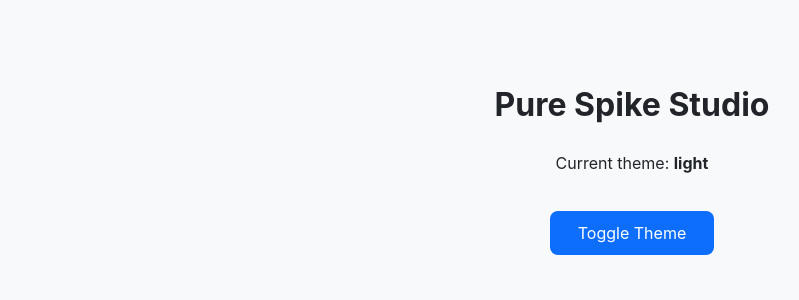
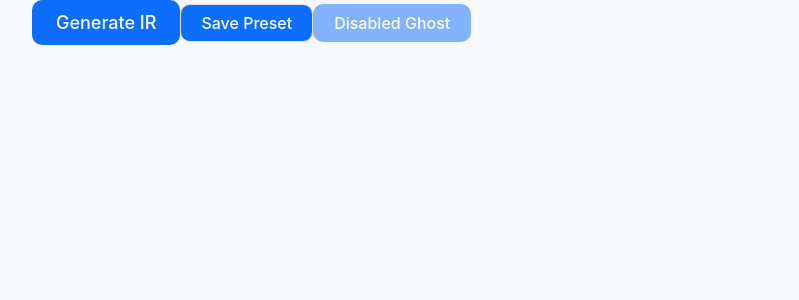
Before and after one commit to TomacBarin/pure-spike, a React (Vite) app: page / in a window 1280 px wide. Shown: the top 300 px of the page, without its empty margins (8-807 px from the left). Built offline with nearby package versions, Linux system fonts and the light colour scheme.

Commit message:
feat: add reusable Button component

```diff
--- a/src/App.tsx
+++ b/src/App.tsx
@@ -1,32 +1,22 @@
 import { useTheme } from './providers/ThemeProvider'
 import './App.css'
 
+import { Button } from './components/ui/Button/Button';
+
 function App() {
-  const { theme, toggleTheme } = useTheme();
+  return (
+    <div>
+      <Button variant="primary" size="lg" onClick={() => alert('Primary!')}>
+        Generate IR
+      </Button>
 
-  return (
-    <div style={{
-      padding: '60px 20px',
-      minHeight: '100vh',
-      backgroundColor: 'var(--color-bg-primary)',
-      color: 'var(--color-text-primary)',
-      textAlign: 'center'
-    }}>
-      <h1 style={{ color: 'var(--color-text-primary)' }}>Pure Spike Studio</h1>
-      <p>Current theme: <strong>{theme}</strong></p>
+      <Button variant="secondary" onClick={() => alert('Secondary')}>
+        Save Preset
+      </Button>
 
-      <button onClick={toggleTheme} style={{
-        marginTop: '20px',
-        padding: '12px 28px',
-        fontSize: '16px',
-        borderRadius: '8px',
-        border: 'none',
-        backgroundColor: 'var(--color-accent)',
-        color: '#fff',
-        cursor: 'pointer'
-      }}>
-        Toggle Theme
-      </button>
+      <Button variant="ghost" disabled>
+        Disabled Ghost
+      </Button>
     </div>
   );
 }
--- /dev/null
+++ b/src/components/ui/Button/Button.module.css
@@ -0,0 +1,76 @@
+.button {
+  display: inline-flex;
+  align-items: center;
+  justify-content: center;
+  gap: var(--spacing-2);           /* 8px */
+  font-family: inherit;
+  font-weight: 500;
+  border: none;
+  border-radius: var(--radius-md); /* 10px */
+  cursor: pointer;
+  transition: all 0.15s ease;
+  user-select: none;
+
+  /* Focus – important for accessibility */
+  &:focus-visible {
+    outline: 2px solid var(--color-accent);
+    outline-offset: 2px;
+  }
+}
+
+/* === VARIANTS === */
+
+.primary {
+  background-color: var(--color-accent);
+  color: white;
+}
+
+.primary:hover:not(:disabled) {
+  filter: brightness(1.1);
+}
+
+.secondary {
+  background-color: var(--color-bg-elevated);
+  color: var(--color-text-primary);
+  border: 1px solid var(--color-border);
+}
+
+.secondary:hover:not(:disabled) {
+  background-color: var(--color-bg-secondary);
+}
+
+.ghost {
+  background-color: transparent;
+  color: var(--color-text-secondary);
+  border: 1px solid transparent;
+}
+
+.ghost:hover:not(:disabled) {
+  background-color: var(--color-bg-elevated);
+  color: var(--color-text-primary);
+}
+
+/* === SIZES === */
+
+.sm {
+  padding: var(--spacing-1) var(--spacing-3); /* 4px 12px */
+  font-size: var(--font-size-sm);
+}
+
+.md {
+  padding: var(--spacing-2) var(--spacing-5); /* 8px 20px */
+  font-size: var(--font-size-md);
+}
+
+.lg {
+  padding: var(--spacing-3) var(--spacing-6); /* 12px 24px */
+  font-size: var(--font-size-lg);
+}
+
+/* === DISABLED STATE === */
+
+.button:disabled {
+  opacity: 0.5;
+  cursor: not-allowed;
+  pointer-events: none;
+}
--- /dev/null
+++ b/src/components/ui/Button/Button.tsx
@@ -0,0 +1,43 @@
+import React from "react";
+import styles from "./Button.module.css"
+
+export interface ButtonProps {
+    variant?: "primary" | "secondary" | "ghost";
+    size?: "sm" | "md" | "lg";
+    disabled?: boolean;
+    type?: "button" | "submit" | "reset";
+    onClick?: (event: React.MouseEvent<HTMLButtonElement>) => void;
+    children: React.ReactNode;
+    className?: string;
+}
+
+export const Button: React.FC<ButtonProps> = ({
+    variant = "primary",
+    size = "md",
+    disabled = false,
+    type = "button",
+    onClick,
+    children,
+    className,
+}) => {
+    const buttonClassNames = [
+        styles.button,
+        styles[variant],
+        styles[size],
+        className,
+    ]
+    .filter(Boolean)
+    .join(' ');
+
+    return (
+        <button
+        type={type}
+        className={buttonClassNames}
+        onClick={onClick}
+        disabled={disabled}
+        aria-disabled={disabled}
+        >
+            {children}
+            </button>
+    );
+};
```
Also changed, not shown: src/index.ts (added).
